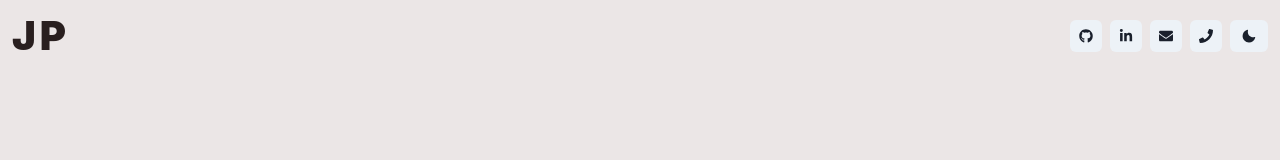
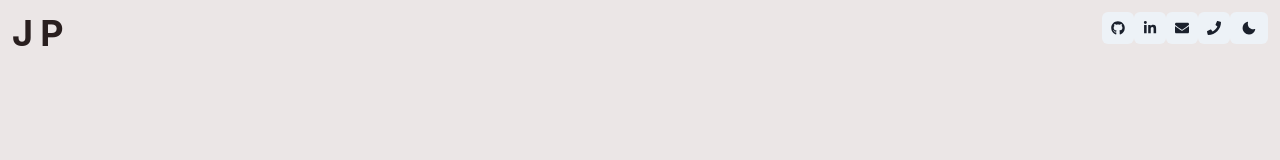
Before and after one commit to julian-patterson/julian-patterson.github.io, a React (Create React App) app: page / in a window 1280 px wide. Shown: the top 160 px of the page. Built offline with nearby package versions, Linux system fonts and the light colour scheme.

Commit message:
cleaning up header

```diff
--- a/src/Components/Header/Header.tsx
+++ b/src/Components/Header/Header.tsx
@@ -1,7 +1,7 @@
 import {
   Box,
   Button,
-  HStack as Flex,
+  Flex,
   Heading,
   IconButton,
   Spacer,
@@ -11,16 +11,26 @@ import { FaEnvelope, FaGithub, FaLinkedinIn, FaPhone } from "react-icons/fa";
 import { MoonIcon, SunIcon } from "@chakra-ui/icons";
 
 import { FC } from "react";
+import styled from "styled-components";
+
+const StyledFlex = styled(Flex)`
+  flex-direction: row;
+  width: 100%;
+`;
+
+const StyledHeading = styled(Heading)`
+  font-size: 30px;
+  font-weight: 900;
+  letter-spacing: 0.2em;
+`;
 
 // Header of the website, includes the toggle for dark mode
 const Header: FC = () => {
   const { colorMode, toggleColorMode } = useColorMode();
   return (
     <Box padding={"3"}>
-      <Flex flexDirection={"row"} width={"100%"}>
-        <Heading fontSize="40px" fontWeight="black" letterSpacing="widest">
-          JP
-        </Heading>
+      <StyledFlex>
+        <StyledHeading>JP</StyledHeading>
         <Spacer />
         <IconButton
           colorScheme="gray"
@@ -67,7 +77,7 @@ const Header: FC = () => {
         >
           {colorMode === "light" ? <MoonIcon /> : <SunIcon />}
         </Button>
-      </Flex>
+      </StyledFlex>
     </Box>
   );
 };
```
